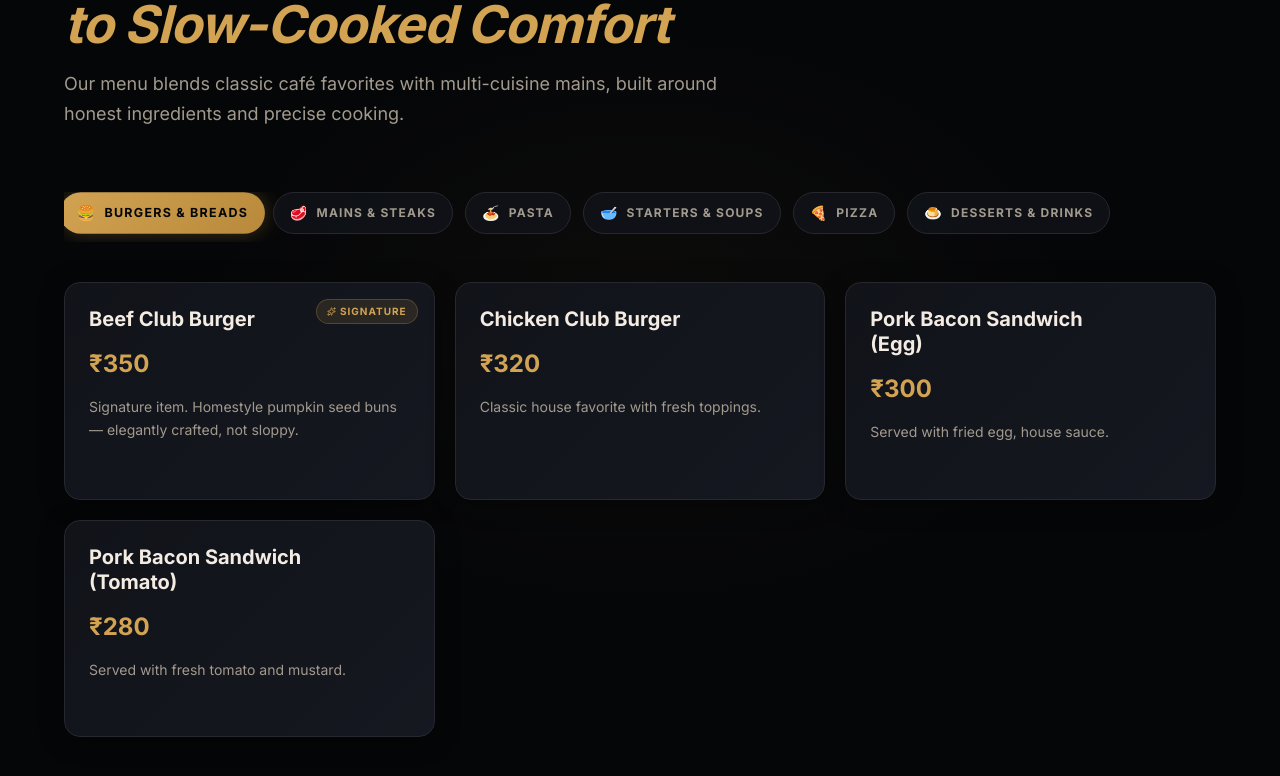
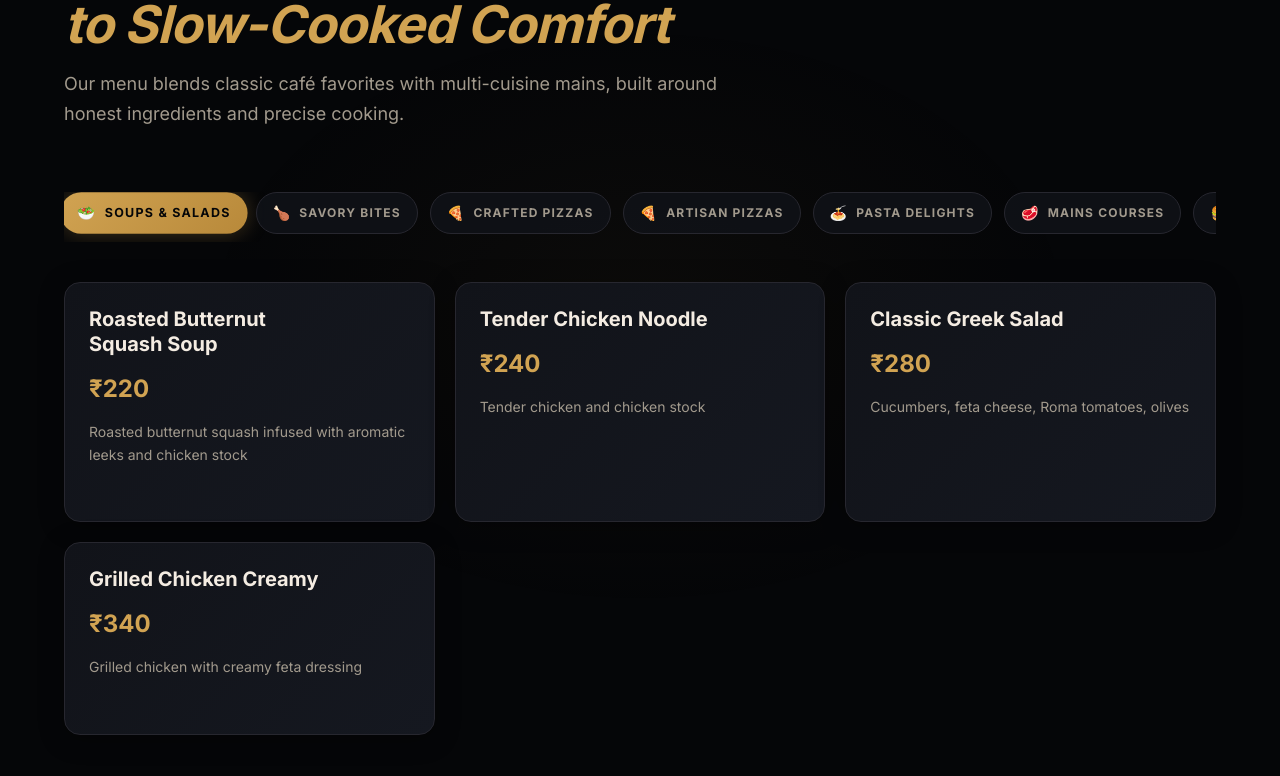
Before and after one commit to anvinbiju1-lab/Westleys-Resto-Cafe, a Next.js app: page / in a window 1280 px wide. Shown: the part 2157-2933 px from the top of the page. Built offline with nearby package versions, Linux system fonts and the light colour scheme; a web font is replaced by a local one.

Commit message:
Update menu data and components

```diff
--- a/src/components/MenuSection.tsx
+++ b/src/components/MenuSection.tsx
@@ -28,7 +28,7 @@ export default function MenuSection() {
           </p>
         </div>
 
-        <MenuTabs categories={menuData} />
+        <MenuTabs categories={menuData.categories} currency={menuData.currency} />
       </div>
     </section>
   );
--- a/src/components/MenuTabs.client.tsx
+++ b/src/components/MenuTabs.client.tsx
@@ -7,49 +7,60 @@ import OrderPlatformChooser from "./OrderPlatformChooser.client";
 
 interface MenuItem {
   name: string;
-  price: string;
+  price: string | number;
   description: string;
   signature?: boolean;
 }
 
 interface MenuCategory {
-  category: string;
+  id: string;
+  name: string;
   items: MenuItem[];
 }
 
 interface MenuTabsProps {
   categories: MenuCategory[];
+  currency?: string;
 }
 
 const ICONS: Record<string, string> = {
-  "Burgers & Breads": "🍔",
-  "Mains & Steaks": "🥩",
-  "Pasta": "🍝",
-  "Starters & Soups": "🥣",
-  "Pizza": "🍕",
-  "Desserts & Drinks": "🍮",
+  "Soups & Salads": "🥗",
+  "Savory Bites": "🍗",
+  "Crafted Pizzas": "🍕",
+  "Artisan Pizzas": "🍕",
+  "Pasta Delights": "🍝",
+  "Mains Courses": "🥩",
+  "Gourmet Burgers": "🍔",
+  "Crafted Sandwiches & Grilled-Mex Delights": "🥪",
+  "Thirst Quenchers": "🍹",
+  "Nutrient-Rich Sips": "🥑",
+  "Hot Coffee": "☕",
+  "Green Tea / Black Tea / Lemon Tea": "🍵",
+  "Cold Coffee": "🧋",
+  "Frappe": "🥤",
+  "Patisserie": "🍰",
 };
 
-export default function MenuTabs({ categories }: MenuTabsProps) {
-  const [activeTab, setActiveTab] = useState(categories[0].category);
+export default function MenuTabs({ categories, currency = "₹" }: MenuTabsProps) {
+  const [activeTab, setActiveTab] = useState(categories[0].id);
   const [selectedItem, setSelectedItem] = useState<MenuItem | null>(null);
   const [isChooserOpen, setIsChooserOpen] = useState(false);
 
   const gridRef = useRef<HTMLDivElement>(null);
   const isInView = useInView(gridRef, { once: true, margin: "-5%" });
 
-  const activeItems = categories.find(c => c.category === activeTab)?.items || [];
+  const activeItems = categories.find(c => c.id === activeTab)?.items || [];
 
   return (
     <div className="flex flex-col gap-10">
       {/* Pill Tabs */}
       <div className="flex items-center gap-2 md:gap-3 overflow-x-auto no-scrollbar pb-2">
         {categories.map((cat) => {
-          const isActive = activeTab === cat.category;
+          const isActive = activeTab === cat.id;
           return (
             <button
-              key={cat.category}
-              onClick={() => setActiveTab(cat.category)}
+              key={cat.id}
+              onClick={() => setActiveTab(cat.id)}
               className="relative flex-shrink-0 flex items-center gap-2 px-4 py-2.5 rounded-full text-xs font-montserrat font-bold uppercase tracking-widest transition-all duration-300 overflow-hidden"
               style={isActive ? {
                 background: "linear-gradient(135deg, #D1A352 0%, #B8893A 100%)",
@@ -62,8 +73,8 @@ export default function MenuTabs({ categories }: MenuTabsProps) {
                 border: "1px solid #27272F",
               }}
             >
-              <span className="text-sm" aria-hidden="true">{ICONS[cat.category] || "🍽"}</span>
-              <span>{cat.category}</span>
+              <span className="text-sm" aria-hidden="true">{ICONS[cat.name] || "🍽"}</span>
+              <span>{cat.name}</span>
             </button>
           );
         })}
@@ -116,7 +127,7 @@ export default function MenuTabs({ categories }: MenuTabsProps) {
                 </div>
 
                 {/* Price */}
-                <span className="font-playfair text-2xl font-bold text-[#D1A352]">{item.price}</span>
+                <span className="font-playfair text-2xl font-bold text-[#D1A352]">{currency}{item.price}</span>
 
                 {/* Description */}
                 <p className="text-[#A29A8D] text-sm font-inter leading-relaxed line-clamp-2 flex-grow">
@@ -182,7 +193,7 @@ export default function MenuTabs({ categories }: MenuTabsProps) {
                     {selectedItem.name}
                   </h2>
                   <span className="font-playfair text-2xl font-bold text-[#D1A352] flex-shrink-0">
-                    {selectedItem.price}
+                    {currency}{selectedItem.price}
                   </span>
                 </div>
 
--- a/src/data/menu.json
+++ b/src/data/menu.json
@@ -1,155 +1,160 @@
-[
 {
-    "category": "Burgers & Breads",
+  "restaurant": "Westley's Restocafe",
+  "currency": "₹",
+  "categories": [
+    {
+      "id": "soups-salads",
+      "name": "Soups & Salads",
       "items": [
-      {
-        "name": "Beef Club Burger",
-        "price": "₹350",
-        "description": "Signature item. Homestyle pumpkin seed buns — elegantly crafted, not sloppy.",
-        "signature": true
-      },
-      {
-        "name": "Chicken Club Burger",
-        "price": "₹320",
-        "description": "Classic house favorite with fresh toppings."
-      },
-      {
-        "name": "Pork Bacon Sandwich (Egg)",
-        "price": "₹300",
-        "description": "Served with fried egg, house sauce."
-      },
-      {
-        "name": "Pork Bacon Sandwich (Tomato)",
-        "price": "₹280",
-        "description": "Served with fresh tomato and mustard."
-      }
+        {"id": "roasted-butternut-squash-soup", "name": "Roasted Butternut Squash Soup", "description": "Roasted butternut squash infused with aromatic leeks and chicken stock", "price": 220},
+        {"id": "tender-chicken-noodle", "name": "Tender Chicken Noodle", "description": "Tender chicken and chicken stock", "price": 240},
+        {"id": "classic-greek-salad", "name": "Classic Greek Salad", "description": "Cucumbers, feta cheese, Roma tomatoes, olives", "price": 280},
+        {"id": "grilled-chicken-creamy", "name": "Grilled Chicken Creamy", "description": "Grilled chicken with creamy feta dressing", "price": 340}
       ]
     },
     {
-    "category": "Mains & Steaks",
+      "id": "savory-bites",
+      "name": "Savory Bites",
       "items": [
-      {
-        "name": "Tenderloin Beef Steak",
-        "price": "₹550",
-        "description": "Signature cut, perfectly seared. The crown jewel.",
-        "signature": true
-      },
-      {
-        "name": "Lemon Basil Fish Steak",
-        "price": "₹480",
-        "description": "Light, aromatic, continental."
-      },
-      {
-        "name": "Beef Stroganoff",
-        "price": "₹450",
-        "description": "Slow-cooked, creamy Russian classic."
-      },
-      {
-        "name": "Beef Lasagna",
-        "price": "₹420",
-        "description": "Hearty layered Italian comfort food."
-      },
-      {
-        "name": "Hawaiian Loco Moco",
-        "price": "₹380",
-        "description": "Rice bowl topped with meat and gravy — a Pacific classic."
-      }
+        {"id": "savory-bites", "name": "Savory Bites", "description": "Crispy fried chicken bites served with house BBQ sauce", "price": 380},
+        {"id": "texas-style-bbq", "name": "Texas Style BBQ Wings", "description": "Crispy chicken wings tossed in Texas-style BBQ white sauce", "price": 380}
       ]
     },
     {
-    "category": "Pasta",
+      "id": "crafted-pizzas",
+      "name": "Crafted Pizzas",
       "items": [
-      {
-        "name": "Rigatoni Creamy Cheese Pasta",
-        "price": "₹380",
-        "description": "Light cream sauce with a pleasant toasted garlic aftertaste."
-      },
-      {
-        "name": "Handmade Creamy Gnocchi",
-        "price": "₹420",
-        "description": "Homemade gnocchi, generous chicken, rich cream sauce."
-      }
+        {"id": "classic-margherita-6", "name": "Classic Margherita 6\"", "description": "Fresh basil and cheese with real mozzarella", "price": 330},
+        {"id": "mushroom-sauce-veg-6", "name": "Mushroom Sauce Veg 6\"", "description": "Mushroom sauce and fresh basil on a cheesy crust", "price": 330},
+        {"id": "bbq-chicken-10", "name": "BBQ Chicken 10\"", "description": "Fresh mushrooms and cheese with BBQ sauce", "price": 430},
+        {"id": "classic-pepperoni-6", "name": "Classic Pepperoni 6\"", "description": "Pizza pepperoni slices on a cheesy crust", "price": 380}
       ]
     },
     {
-    "category": "Starters & Soups",
+      "id": "artisan-pizzas",
+      "name": "Artisan Pizzas",
       "items": [
-      {
-        "name": "Creamy Mushroom Soup",
-        "price": "₹220",
-        "description": "Rich, smooth, deep earthy flavor with a hint of garlic."
-      },
-      {
-        "name": "Dynamite Shrimps",
-        "price": "₹350",
-        "description": "Crispy shrimp tossed in spicy dynamite sauce."
-      },
-      {
-        "name": "Crispy Fried Chicken",
-        "price": "₹280",
-        "description": "House-seasoned golden fried chicken."
-      }
+        {"id": "ripened-margharita", "name": "Ripened Margharita", "description": "Ripened margherita with fresh basil", "price": 440},
+        {"id": "tuscana-veg", "name": "Tuscana Veg", "description": "Tuscana veg with peppers, fresh mushrooms", "price": 540},
+        {"id": "provençale-veg-10", "name": "Provençale Veg 10\"", "description": "Grilled peppers, fresh onions", "price": 550}
       ]
     },
     {
-    "category": "Pizza",
+      "id": "pasta-delights",
+      "name": "Pasta Delights",
       "items": [
-      {
-        "name": "Dip Pan Pizza (7\")",
-        "price": "₹250",
-        "description": "Deep-pan style, personalizable."
-      },
-      {
-        "name": "Dip Pan Pizza (10\")",
-        "price": "₹450",
-        "description": "Deep-pan style, personalizable."
-      },
-      {
-        "name": "Chicken Grilled Pizza",
-        "price": "₹350",
-        "description": "Grilled chicken, house sauce, mozzarella."
-      }
+        {"id": "alfredo-sauce-chicken", "name": "Alfredo Sauce with Chicken", "description": "Choice of Pasta / Homemade Gnocchi", "price": 380},
+        {"id": "parmesan-sauce-chicken", "name": "Parmesan Sauce with Chicken", "description": "Choice of Pasta / Homemade Gnocchi", "price": 380},
+        {"id": "pesto-genovese-chicken", "name": "Pesto Genovese with Chicken", "description": "Choice of Pasta / Homemade Gnocchi", "price": 380},
+        {"id": "parmosa-rosa", "name": "Parmosa Rosa Cajun Spiced", "description": "Chicken, shrimp with your choice of pasta", "price": 420},
+        {"id": "beef-pasta", "name": "Beef Pasta", "description": "Seasoned ground beef pasta", "price": 480}
       ]
     },
     {
-    "category": "Desserts & Drinks",
+      "id": "mains-courses",
+      "name": "Mains Courses",
       "items": [
-      {
-        "name": "Biscottino Semifreddo",
-        "price": "₹280",
-        "description": "Standout Italian semifreddo dessert.",
-        "signature": true
+        {"id": "classic-chicken-fricassee", "name": "Classic Chicken Fricassee", "description": "Served in a rich gravy", "price": 440},
+        {"id": "beef-stroganoff", "name": "Beef Stroganoff", "description": "Tender pieces of beef cooked in a creamy sauce", "price": 460},
+        {"id": "fish-chips", "name": "Fish and Chips", "description": "Pan coated southern fried fish", "price": 440},
+        {"id": "grilled-chicken-tossed", "name": "Grilled Chicken Tossed", "description": "Grilled chicken with southern fried rice", "price": 440},
+        {"id": "grilled-beef-tossed", "name": "Grilled Beef Tossed", "description": "Juicy pan seared tender steak strips", "price": 520},
+        {"id": "ghrc-crusted-fish", "name": "Ghrc Crusted Fish", "description": "Delicately crusted fish with fresh herbs", "price": 480}
+      ]
     },
     {
-        "name": "Chicken Rosemary New York Cheesecake",
-        "price": "₹320",
-        "description": "Unique savory-sweet crossover."
+      "id": "gourmet-burgers",
+      "name": "Gourmet Burgers",
+      "items": [
+        {"id": "cheese-burger-chicken", "name": "Cheese Burger / Chicken", "description": "Southern fried chicken in a toasted bun", "price": 350},
+        {"id": "juicy-lucy-veg", "name": "Juicy Lucy / Veg", "description": "Juicy burger patty, lettuce and pickles", "price": 380},
+        {"id": "swiss-burger-chicken", "name": "Swiss Burger / Chicken", "description": "Grilled chicken with melted swiss cheese", "price": 380},
+        {"id": "double-scarper", "name": "Double Scarper", "description": "American grilled burger, peppers", "price": 450},
+        {"id": "romano-veg", "name": "Romano Veg", "description": "Tuscan grilled vegetables and feta", "price": 350},
+        {"id": "classic-veg-creamy", "name": "Classic Veg Creamy", "description": "Hearty vegetable patty, lettuce, fresh veggies", "price": 380}
+      ]
     },
     {
-        "name": "Walnut Brownie",
-        "price": "₹220",
-        "description": "Highly praised — 'easily top 5 in Kochi.'"
+      "id": "crafted-sandwiches",
+      "name": "Crafted Sandwiches & Grilled-Mex Delights",
+      "items": [
+        {"id": "grilled-veggie", "name": "Grilled Veggie", "description": "Toasted grilled sandwich", "price": 340},
+        {"id": "non-veg-club", "name": "Non-Veg Club", "description": "Triple toasted with juicy chicken breast", "price": 420},
+        {"id": "tender-beef", "name": "Tender Beef", "description": "Tender beef steak, caramelized onions", "price": 430},
+        {"id": "grilled-tortilla", "name": "Grilled Tortilla", "description": "Chicken tortilla with peppers", "price": 450},
+        {"id": "veg-quesadilla", "name": "Veg Quesadilla", "description": "Spicy peppers, melted cheese", "price": 440}
+      ]
     },
     {
-        "name": "Nutmeg Fizz",
-        "price": "₹180",
-        "description": "House signature sparkling drink."
+      "id": "thirst-quenchers",
+      "name": "Thirst Quenchers",
+      "items": [
+        {"id": "citrus-mint-splash", "name": "Citrus Mint Splash", "description": "Fresh fruits", "price": 140},
+        {"id": "virgin-mojito", "name": "Virgin Mojito", "description": "Refreshing blend of mint, lime, and soda", "price": 150},
+        {"id": "citrus-burst", "name": "Citrus Burst", "description": "Refreshing splash of citrus fruits", "price": 160},
+        {"id": "passion-fruit-elixir", "name": "Passion Fruit Elixir", "description": "Passion fruit drink", "price": 160},
+        {"id": "sparkling-lemonade", "name": "Sparkling Lemonade", "description": "Sparkling lemon juice and orange essence", "price": 180},
+        {"id": "orange-fizz", "name": "Orange Fizz", "description": "Orange and sparkling mineral water", "price": 180}
+      ]
     },
     {
-        "name": "Pineapple Honey Juice",
-        "price": "₹150",
-        "description": "Fresh pressed."
+      "id": "nutrient-rich-sips",
+      "name": "Nutrient-Rich Sips",
+      "items": [
+        {"id": "tropical-mango-bliss", "name": "Tropical Mango Bliss", "description": "Bananas, creamy yogurt, hint of honey", "price": 240},
+        {"id": "avocado-bliss", "name": "Avocado Bliss", "description": "Creamy texture of ripe avocados, bananas, blueberry burst, honey", "price": 280}
+      ]
     },
     {
-        "name": "Summer Fizz",
-        "price": "₹160",
-        "description": "Cucumber and mint (non-carbonated, despite name)."
+      "id": "hot-coffee",
+      "name": "Hot Coffee",
+      "items": [
+        {"id": "espresso", "name": "Espresso", "description": "Double shot espresso with milk", "price": 120},
+        {"id": "americano", "name": "Americano", "description": "Chilled Americano served over ice cubes", "price": 160},
+        {"id": "cappuccino-shaken", "name": "Cappuccino Shaken", "description": "Espresso shaken with a day of sweetness", "price": 240},
+        {"id": "chilled-americano", "name": "Chilled Americano", "description": "Chilled Americano", "price": 240},
+        {"id": "iced-latte", "name": "Iced Latte", "description": "Smooth mix of espresso and ice", "price": 240},
+        {"id": "iced-mocha", "name": "Iced Mocha", "description": "Iced mocha", "price": 240}
+      ]
     },
     {
-        "name": "Set Menu",
-        "price": "₹900",
-        "description": "Soup + Pasta or Burger + Drink. (Often discounted to ₹450)"
+      "id": "green-tea",
+      "name": "Green Tea / Black Tea / Lemon Tea",
+      "items": [
+        {"id": "green-tea", "name": "Green Tea / Black Tea / Lemon Tea", "description": "Enjoy your choice of refreshing green, black, or lemon tea", "price": 90}
+      ]
+    },
+    {
+      "id": "cold-coffee",
+      "name": "Cold Coffee",
+      "items": [
+        {"id": "iced-americano", "name": "Iced Americano", "description": "Chilled Americano served over ice cubes", "price": 190},
+        {"id": "iced-latte", "name": "Iced Latte", "description": "Smooth mix of espresso and ice", "price": 220},
+        {"id": "iced-mocha", "name": "Iced Mocha", "description": "Iced mocha", "price": 240}
+      ]
+    },
+    {
+      "id": "frappe",
+      "name": "Frappe",
+      "items": [
+        {"id": "mocha-frappe", "name": "Mocha Frappe", "description": "Mocha frappe, chocolate", "price": 290},
+        {"id": "berry-frappe", "name": "Berry Frappe", "description": "Berry frappe", "price": 290},
+        {"id": "nutty-frappe", "name": "Nutty Frappe", "description": "Nutty frappe with a dash of honey", "price": 290}
+      ]
+    },
+    {
+      "id": "patisserie",
+      "name": "Patisserie",
+      "items": [
+        {"id": "classic-fudge-walnut", "name": "Classic Fudge Walnut Brownie", "description": "Classic fudge walnut brownie", "price": 140},
+        {"id": "vanilla-caramel", "name": "Vanilla Caramel", "description": "Vanilla caramel", "price": 160},
+        {"id": "tiramisu", "name": "Tiramisu", "description": "Topped with fresh mascarpone", "price": 160},
+        {"id": "scotch-caramel", "name": "Scotch Caramel", "description": "Scotch caramel", "price": 220},
+        {"id": "chocolate-truffle", "name": "Chocolate Truffle", "description": "Chocolate truffle with suede rich espresso", "price": 220},
+        {"id": "new-york-cheesecake", "name": "New York Cheesecake", "description": "New York cheesecake with cracker crust", "price": 280},
+        {"id": "blueberry-cheesecake", "name": "Blueberry Cheesecake", "description": "Blueberry cheesecake", "price": 280},
+        {"id": "brownie-cheesecake", "name": "Brownie Cheesecake", "description": "Brownie cheesecake", "price": 280}
+      ]
     }
   ]
 }
-]
```
Lines whose indentation alone changed are shown as unchanged.
